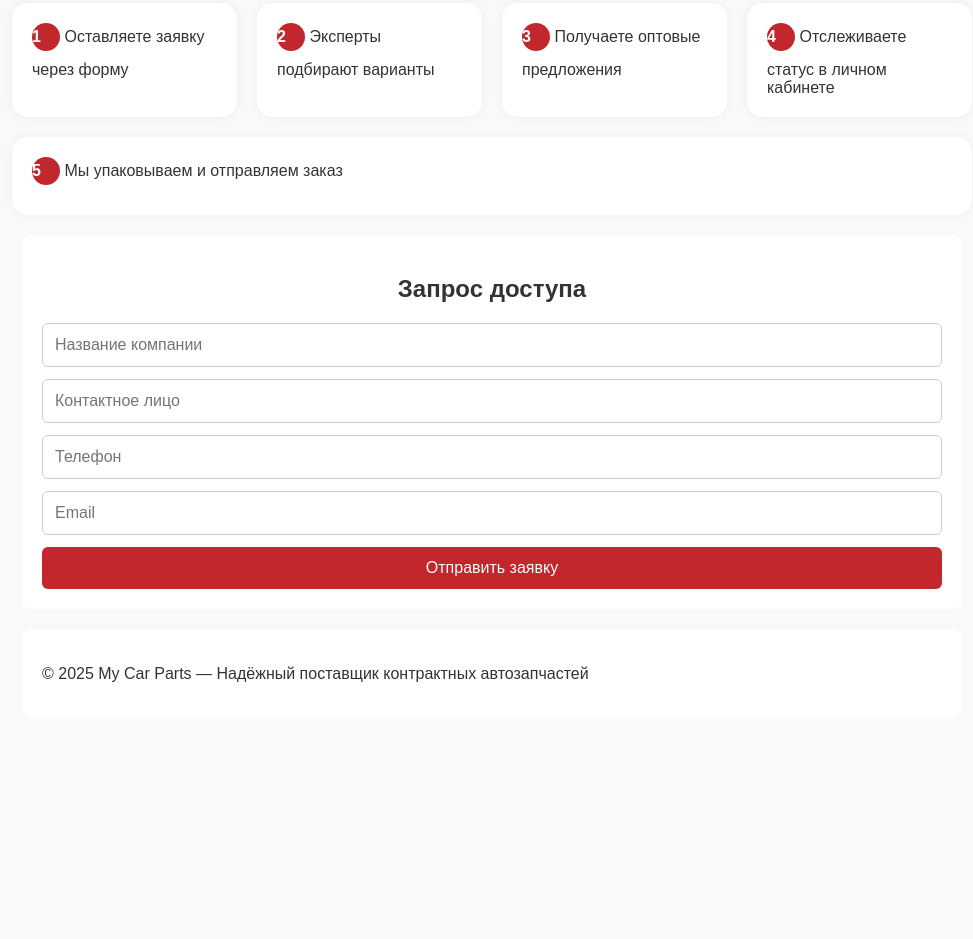
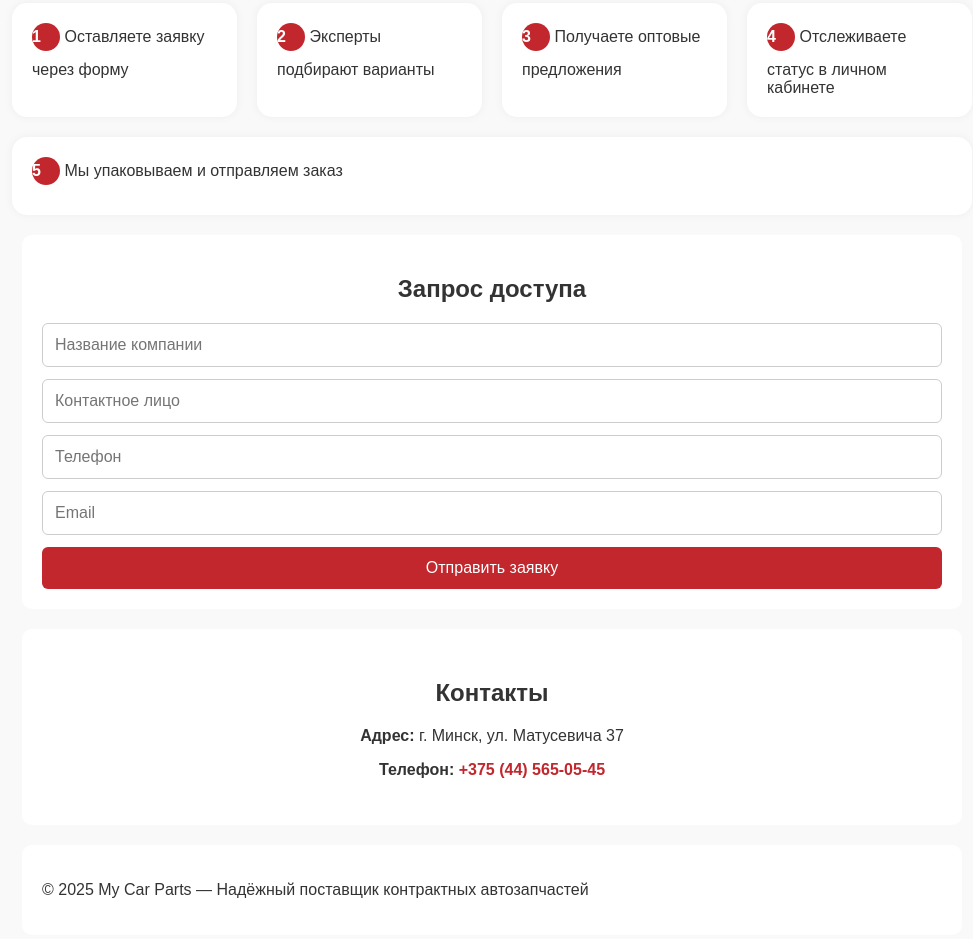
Before and after one commit to Kelvin-Web-gidzap/b2b, a plain HTML site: page index.html in a window 1280 px wide. Shown: the part 2526-3465 px from the top of the page, without its empty margins (148-1121 px from the left). Before the commit the page ends 3265 px from the top, so only its background shows below. Drawn offline with Linux system fonts and the light colour scheme.

Commit message:
Add files via upload

```diff
--- a/index.html
+++ b/index.html
@@ -101,7 +101,15 @@
     </form>
   </section>
 
-  <footer>
+
+<section class="contact">
+  <h2>Контакты</h2>
+  <p><strong>Адрес:</strong> г. Минск, ул. Матусевича 37</p>
+  <p><strong>Телефон:</strong> <a href="tel:+375445650545">+375 (44) 565-05-45</a></p>
+</section>
+
+<footer>
+
     <p>© 2025 My Car Parts — Надёжный поставщик контрактных автозапчастей</p>
   </footer>
 </body>
--- a/style.css
+++ b/style.css
@@ -186,3 +186,16 @@ input, button {
   line-height: 1.4;
   max-width: 500px;
 }
+
+.contact {
+  background: #fff;
+  text-align: center;
+  padding: 30px 20px;
+  margin-top: 20px;
+  border-radius: 10px;
+}
+.contact a {
+  color: #c1272d;
+  text-decoration: none;
+  font-weight: bold;
+}
```
